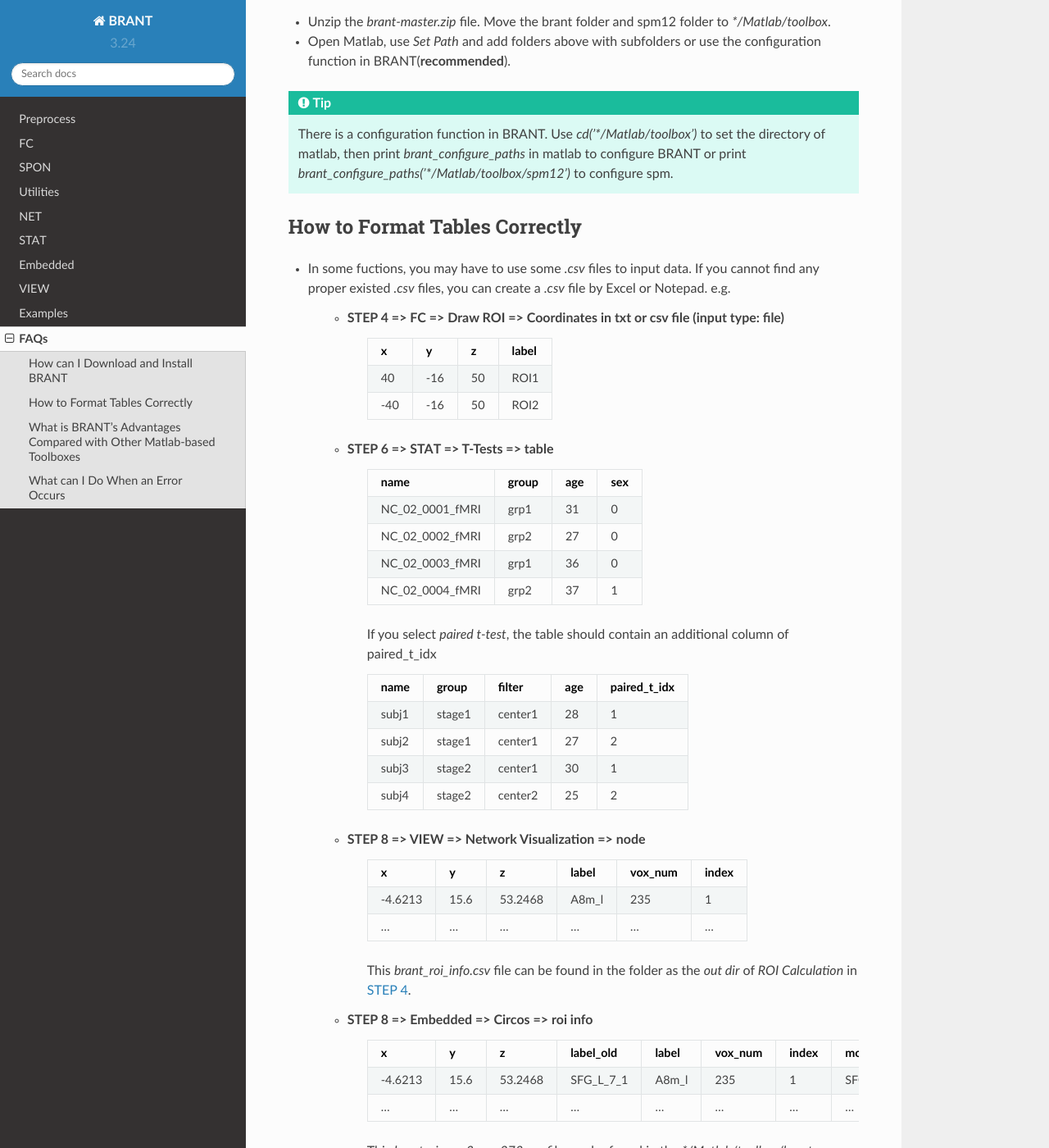
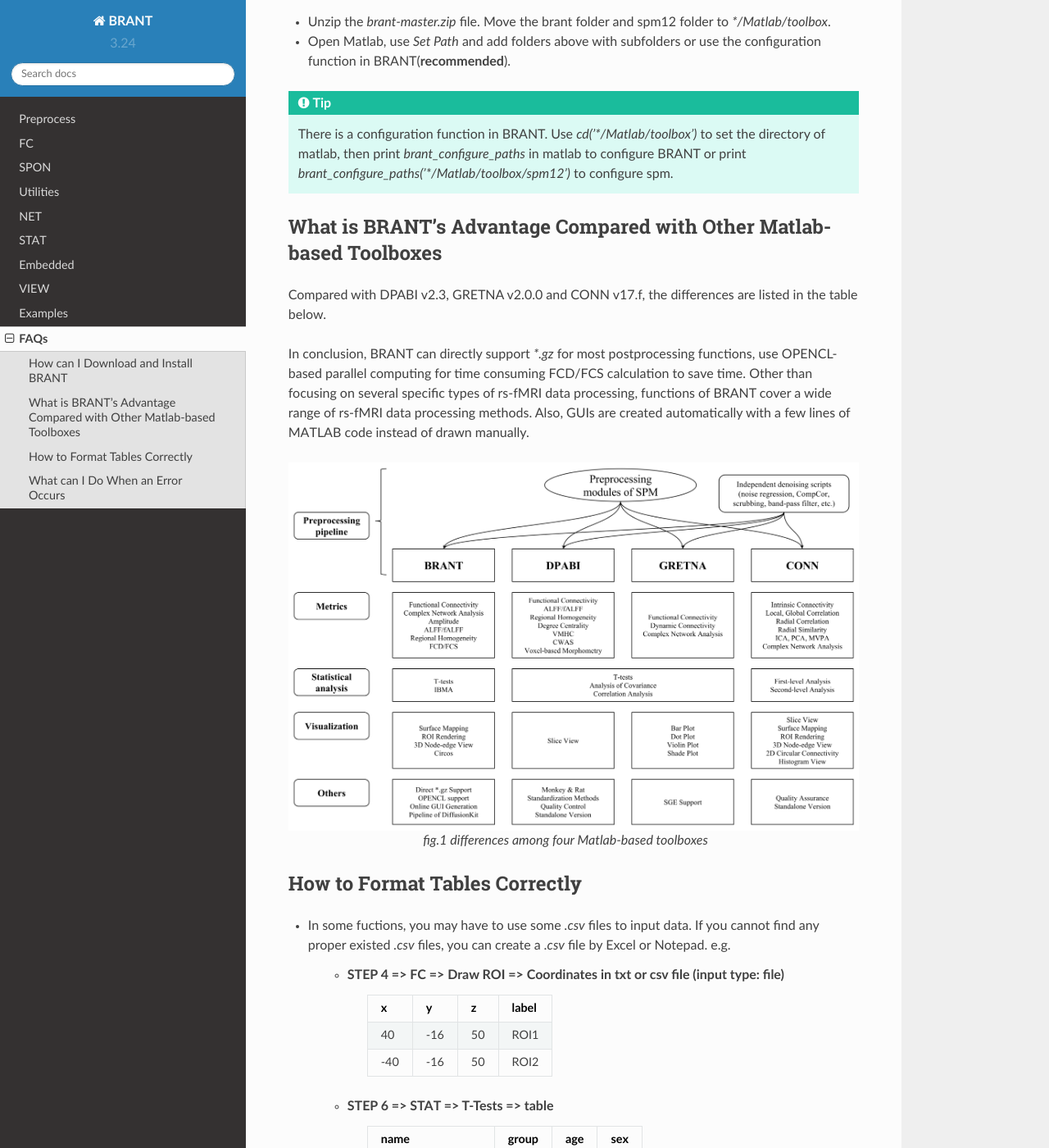
Before and after one commit to YongLiuLab/brant, a Sphinx documentation site: the page built from source/FAQs.txt, in a window 1280 px wide and 1400 px high, scrolled down 417 px. Shown: the whole window at 82% size. Built offline with Sphinx 7.4.7 and the Read the Docs theme 2.0.0, drawn with Linux system fonts in a browser that asks for light colours; pages that are not in the unit, such as notebooks, are missing from menus; some of the changed text lies outside the part shown.

Commit message:
change the order of FAQs

```diff
--- a/source/FAQs.txt
+++ b/source/FAQs.txt
@@ -17,6 +17,19 @@ How can I Download and Install BRANT
 
 .. tip::
 	There is a configuration function in BRANT. Use *cd('\*/Matlab/toolbox')* to set the directory of matlab, then print *brant_configure_paths* in matlab to configure BRANT or print *brant_configure_paths('\*/Matlab/toolbox/spm12')* to configure spm.
+
+
+What is BRANT's Advantage Compared with Other Matlab-based Toolboxes
+-------------------------------------------------------------------------
+Compared with DPABI v2.3, GRETNA v2.0.0 and CONN v17.f, the differences are listed in the table below.
+
+In conclusion, BRANT can directly support *\*.gz* for most postprocessing functions, use OPENCL-based parallel computing for time consuming FCD/FCS calculation to save time. Other than focusing on several specific types of rs-fMRI data processing, functions of BRANT cover a wide range of rs-fMRI data processing methods. Also, GUIs are created automatically with a few lines of MATLAB code instead of drawn manually.
+
+.. figure:: _images/result1.png
+   :align: center
+
+   fig.1 differences among four Matlab-based toolboxes
+
 
 How to Format Tables Correctly
 ---------------------------------------
@@ -80,17 +93,6 @@ How to Format Tables Correctly
 .. _`STEP 4`: example_4.html
 
 
-What is BRANT's Advantages Compared with Other Matlab-based Toolboxes
--------------------------------------------------------------------------
-Compared with DPABI v2.3, GRETNA v2.0.0 and CONN v17.f, the differences are listed in the table below.
-
-In conclusion, BRANT can directly support *.gz for most postprocessing functions, use OPENCL-based parallel computing for time consuming FCD/FCS calculation to save time. Other than focusing on several specific types of rs-fMRI data processing, functions of BRANT cover a wide range of rs-fMRI data processing methods. Also, GUIs are created automatically with a few lines of MATLAB code instead of drawn manually.
-
-.. figure:: _images/result1.png
-   :align: center
-
-   fig.1 differences among four Matlab-based toolboxes
-
 What can I Do When an Error Occurs
 -------------------------------------
 * Here are some common errors with their reasons and solutions below. You can also modify parameters with the help of `examples`_ and rerun former steps. If these all cannot work, please contact us.
--- a/source/example_result.txt
+++ b/source/example_result.txt
@@ -19,8 +19,8 @@ We have listed the differences among BRANT and other Matlab-based toolboxes in `
 .. figure:: _images/result3.png
    :align: center
 
-   fig.1 results of FCs based on different toolkits
+   fig.2 results of FCs based on different toolkits
 
 .. _`online`: https://github.com/yongliulab
 
-.. _`FAQs`: FAQs.html#what-is-brant-s-advantages-compared-with-other-matlab-based-toolboxes
+.. _`FAQs`: FAQs.html#what-is-brant-s-advantage-compared-with-other-matlab-based-toolboxes
```
